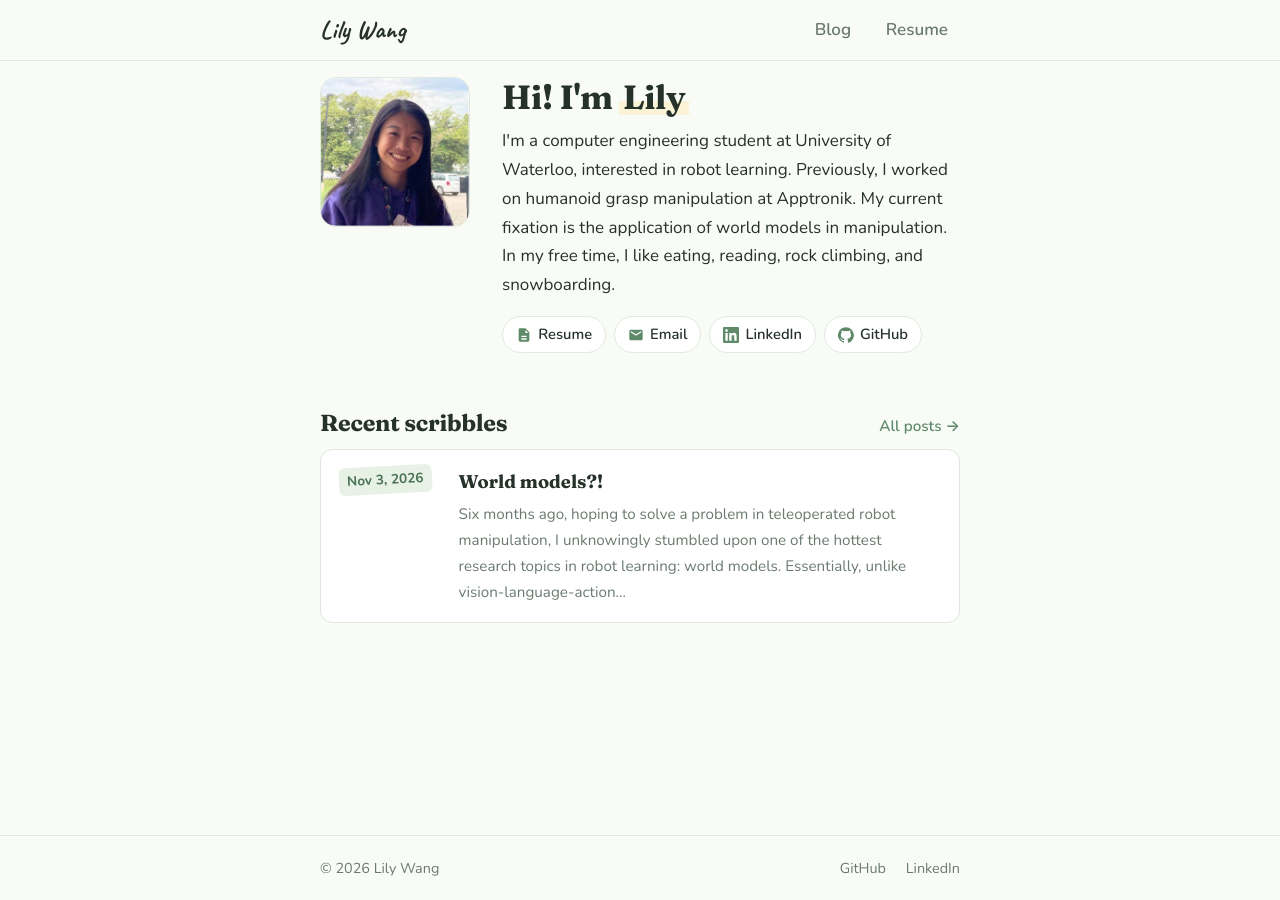
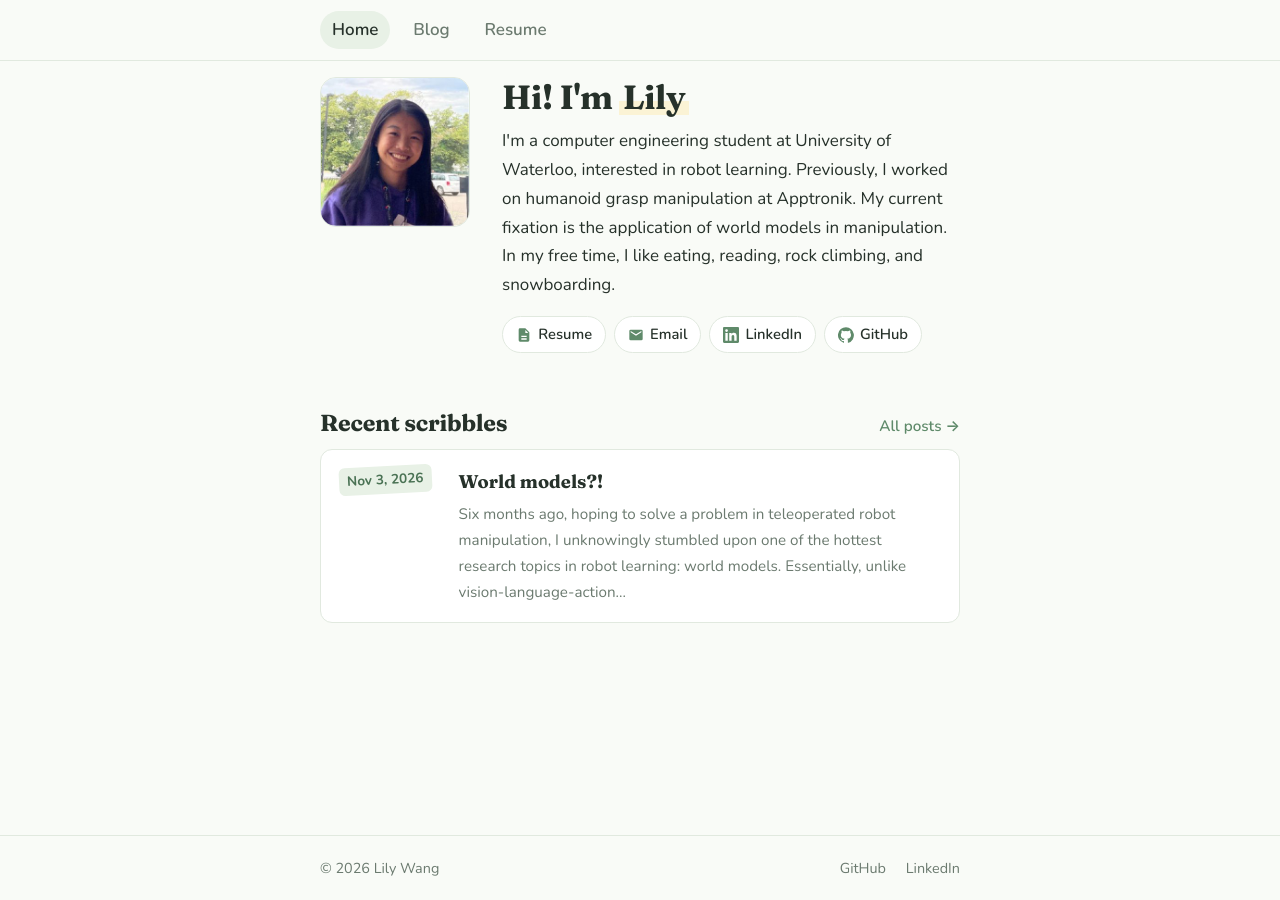
Before and after one commit to lilywang899/lilywang899.github.io, a Jekyll site: the page built from index.md, in a window 1280 px wide. Built offline with Jekyll 4.4.1, drawn with Linux system fonts in a browser that asks for light colours.

Commit message:
Replace site title with Home nav link
Co-Authored-By: Claude Fable 5.1 <noreply@anthropic.com>

```diff
--- a/_layouts/default.html
+++ b/_layouts/default.html
@@ -13,8 +13,8 @@
 <body>
   <header class="site-header">
     <div class="wrap">
-      <a class="site-title" href="{{ '/' | relative_url }}">{{ site.title }}</a>
       <nav class="site-nav">
+        <a href="{{ '/' | relative_url }}" {% if page.url == '/' %}class="active"{% endif %}>Home</a>
         <a href="{{ '/blog/' | relative_url }}" {% if page.url contains '/blog' %}class="active"{% endif %}>Blog</a>
         <a href="{{ '/assets/lily_resume.pdf' | relative_url }}">Resume</a>
       </nav>
--- a/assets/css/style.css
+++ b/assets/css/style.css
@@ -46,10 +46,10 @@ p { margin: 0 0 1.1rem; }
 
 /* Header */
 .site-header { border-bottom: 1px solid var(--border); background: var(--bg); }
-.site-header .wrap { display: flex; align-items: center; justify-content: space-between; height: 3.75rem; }
+.site-header .wrap { display: flex; align-items: center; justify-content: flex-start; height: 3.75rem; }
 .site-title { font-family: var(--hand); font-size: 1.6rem; font-weight: 700; color: var(--text); }
 .site-title:hover { text-decoration: none; color: var(--accent); }
-.site-nav a { color: var(--muted); margin-left: 0.4rem; font-weight: 600; padding: 0.3rem 0.75rem; border-radius: 999px; transition: background .15s, color .15s, transform .15s; display: inline-block; }
+.site-nav a { color: var(--muted); margin-right: 0.4rem; font-weight: 600; padding: 0.3rem 0.75rem; border-radius: 999px; transition: background .15s, color .15s, transform .15s; display: inline-block; }
 .site-nav a:hover { text-decoration: none; color: var(--text); background: var(--butter); transform: rotate(-2deg); }
 .site-nav a.active { color: var(--text); background: var(--soft); }
 
```
